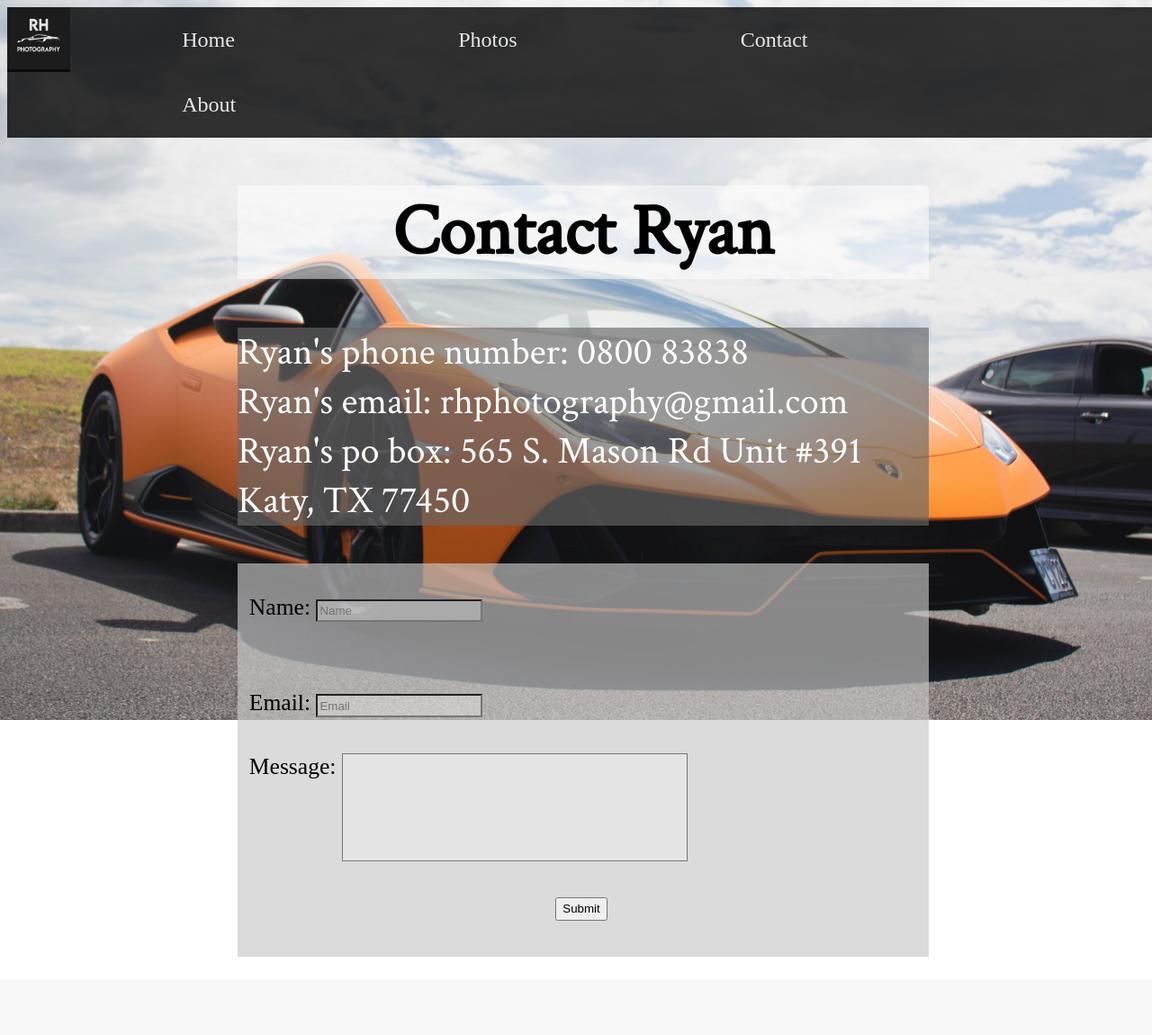
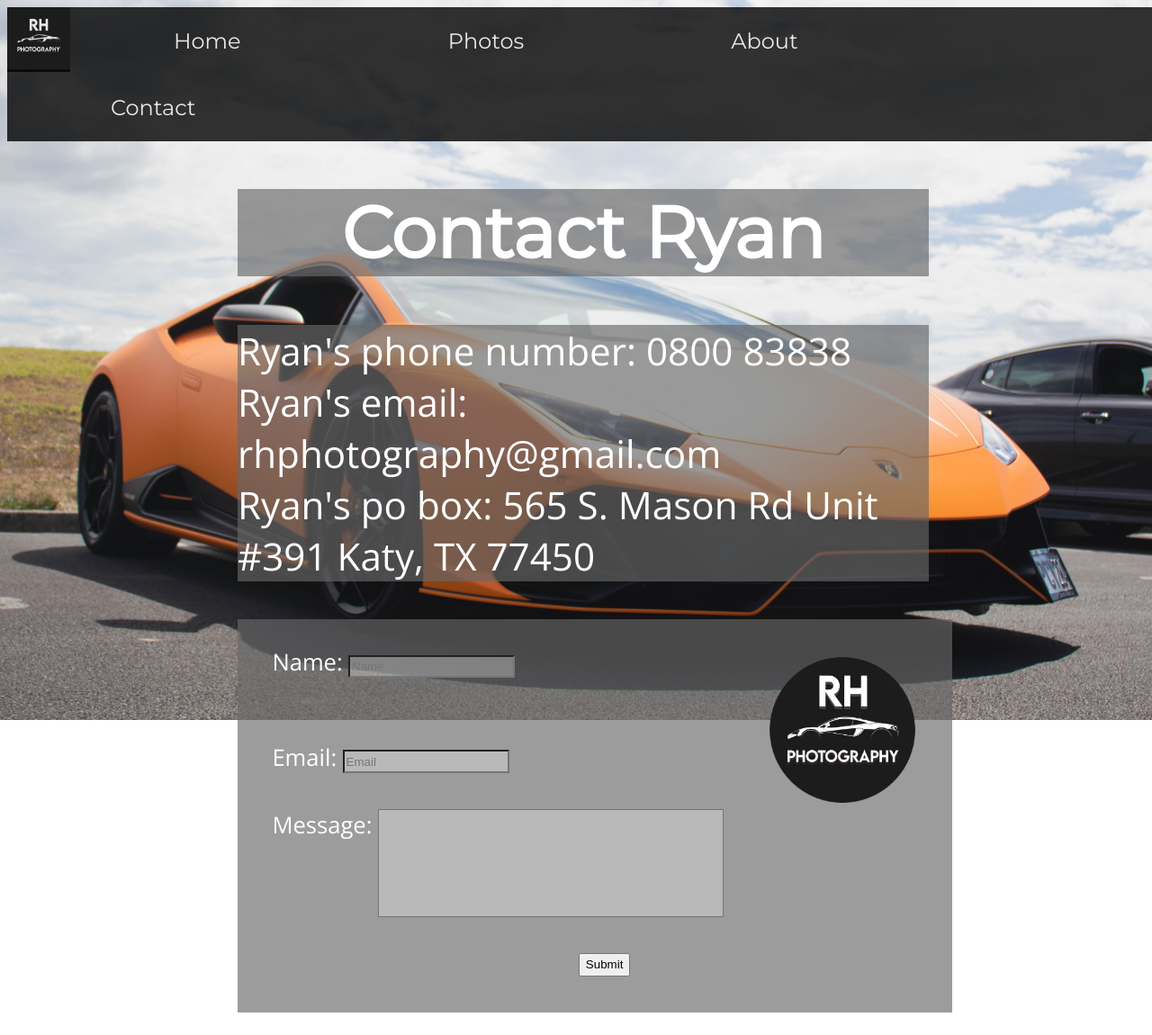
Before and after one commit to Stu20103/Ryan-Howard-Photography, a PHP site: page /input.html in a window 1280 px wide. Shown: the whole page at 90% size. Before the commit the page ends 1063 px from the top, so only its background shows below. Run offline with PHP 8.4, Linux system fonts and the light colour scheme.

Commit message:
Fonts changed 2

```diff
--- a/about.html
+++ b/about.html
@@ -14,8 +14,8 @@
                 <li><a class="logo"><img class="logo" src="images/Rhlogo.jpg" alt="Logo" ></a></li>
                 <li><a class="navbartext" href="index.html">Home</a></li>
                 <li><a class="navbartext" href="photos.html">Photos</a></li>
-                <li><a class="navbartext" href="input.html">Contact</a></li>
-                <li><a class="last" href="about.html">About</a></li>
+                <li><a class="navbartext" href="about.html">About</a></li>
+                <li><a class="last" href="input.html">Contact</a></li>
             </ul>
         </div>
     </div>
--- a/css/contact.css
+++ b/css/contact.css
@@ -1,4 +1,6 @@
 @import url('https://fonts.googleapis.com/css2?family=Crimson+Text&family=Roboto:wght@100;400&display=swap');
+@import url('https://fonts.googleapis.com/css2?family=Montserrat&family=Open+Sans:wght@300;400&display=swap');
+
 html {
     -webkit-background-size: cover;
     -moz-background-size: cover;
@@ -7,7 +9,7 @@ html {
   }
   body {
     width: 100%;
-    max-width: 1520px;
+    max-width: 1500px;
 }
 /* nav bar styling */
 ul {
@@ -16,6 +18,7 @@ ul {
     padding: 0;
     overflow: hidden;
     background-color: rgba(0,0,0,0.8);
+    width: 100%;
   }
 
   li {
@@ -24,22 +27,22 @@ ul {
 
   .last {
     border-right: none;
-      display: block;
+    display: block;
     text-align: center;
-    padding: 2.83vh 9.7vw;
+    padding: 2.83vh 8.989vw;
     text-decoration: none;
-           color: #f1f1f1f1;
-    font-family: 'Stika', serif;
-      font-size: 3vh;
+    color: #f1f1f1f1;
+    font-family: 'Montserrat', sans-serif;
+    font-size: 3vh;
   }
 
   .navbartext {
-      color: #f1f1f1f1;
+    color: #f1f1f1f1;
     display: block;
     text-align: center;
-    padding: 2.83vh 9.7vw;
+    padding: 2.83vh 8.989vw;
     text-decoration: none;
-    font-family: 'Stika', serif;
+    font-family: 'Montserrat', sans-serif;
     font-size: 3vh;
   }
 
@@ -53,15 +56,20 @@ ul {
       background-color: rgba(0,0,0,0.8);
       opacity: 95%;
   }
+  .formLogo {
+    width: 15vw;
+    float: right;
+    padding: 2vw 2vw 0px 0px;
+  }
 
   h1 {
     text-align: center;
     font-size: 10vh;
-    background-color: rgba( 255, 255, 255, 0.5);
-    position: relative;
+    background-color: rgba(104, 104, 104, 0.65);
+    color: rgb(255,255,255);    position: relative;
     width: 60%;
     margin-left: 20%;
-    font-family:"Crimson Text","Open Sans","Arial",sans-serif;
+    font-family: 'Montserrat', sans-serif;
 
   }
   p {
@@ -72,13 +80,15 @@ ul {
     margin-left: 20%;
     background-color: rgba(104, 104, 104, 0.65);
     color: rgb(255,255,255);
-    font-family:"Crimson Text","Open Sans","Arial",sans-serif;
+    font-family: 'Open Sans', sans-serif;
 
   }
 
 
   label {
     margin-left: 1vw;
+    font-family: 'Open Sans', sans-serif;
+
   }
 
 
@@ -86,10 +96,11 @@ ul {
     font-size: 2vw;
     width: 60%;
     position: relative;
-    background-color: rgba( 200, 200, 200, 0.65);
-    margin-left: 20%;
+    background-color: rgba(104, 104, 104, 0.65);
+    color: rgb(255,255,255);    margin-left: 20%;
     margin-right: 20%;
     float:left;
+    padding-left: 2vw;
   }
   input {
     height: 2vw;
@@ -110,7 +121,6 @@ ul {
   }
   #input-email {
     background-color: rgba( 255, 255, 255, 0.29);
-
   }
 
   #input-message {
--- a/index.html
+++ b/index.html
@@ -14,8 +14,8 @@
                 <li><a class="logo"><img class="logo" src="images/Rhlogo.jpg" alt="Logo" ></a></li>
                 <li><a class="navbartext" href="index.html">Home</a></li>
                 <li><a class="navbartext" href="photos.html">Photos</a></li>
-                <li><a class="navbartext" href="input.html">Contact</a></li>
-                <li><a class="last" href="about.html">About</a></li>
+                <li><a class="navbartext" href="about.html">About</a></li>
+                <li><a class="last" href="input.html">Contact</a></li>
             </ul>
         </div>
     </div>
--- a/input.html
+++ b/input.html
@@ -12,8 +12,8 @@
                 <li><a class="logo"><img class="logo" src="images/Rhlogo.jpg" alt="Logo" ></a></li>
                 <li><a class="navbartext" href="index.html">Home</a></li>
                 <li><a class="navbartext" href="photos.html">Photos</a></li>
-                <li><a class="navbartext" href="input.html">Contact</a></li>
-                <li><a class="last" href="about.html">About</a></li>
+                <li><a class="navbartext" href="about.html">About</a></li>
+                <li><a class="last" href="input.html">Contact</a></li>
             </ul>
         </div>
     </div>
@@ -26,6 +26,7 @@
         <form method ="POST" action="insertDB.php" class ="cf">
             <label for="input-name">Name:</label>
             <input type ="text" minlength="2" name="name" required placeholder="Name" id="input-name">
+            <img class="formLogo" src="./Images/cirgo.png">
             <br>
             <label for="input-email">Email:</label>
             <input type ="email" required name="email" required placeholder="Email" id="input-email">
--- a/photos.html
+++ b/photos.html
@@ -16,8 +16,8 @@
                 <li><a class="logo"><img class="logo" src="images/Rhlogo.jpg" alt="Logo" ></a></li>
                 <li><a class="navbartext" href="index.html">Home</a></li>
                 <li><a class="navbartext" href="photos.html">Photos</a></li>
-                <li><a class="navbartext" href="input.html">Contact</a></li>
-                <li><a class="last" href="about.html">About</a></li>
+                <li><a class="navbartext" href="about.html">About</a></li>
+                <li><a class="last" href="input.html">Contact</a></li>
             </ul>
         </div>
     </div>
```
Also changed, not shown: css/about.css (+12 -10 lines), css/home.css (+14 -9 lines), css/photos.css (+20 -13 lines), Images/cirgo.png (added).
